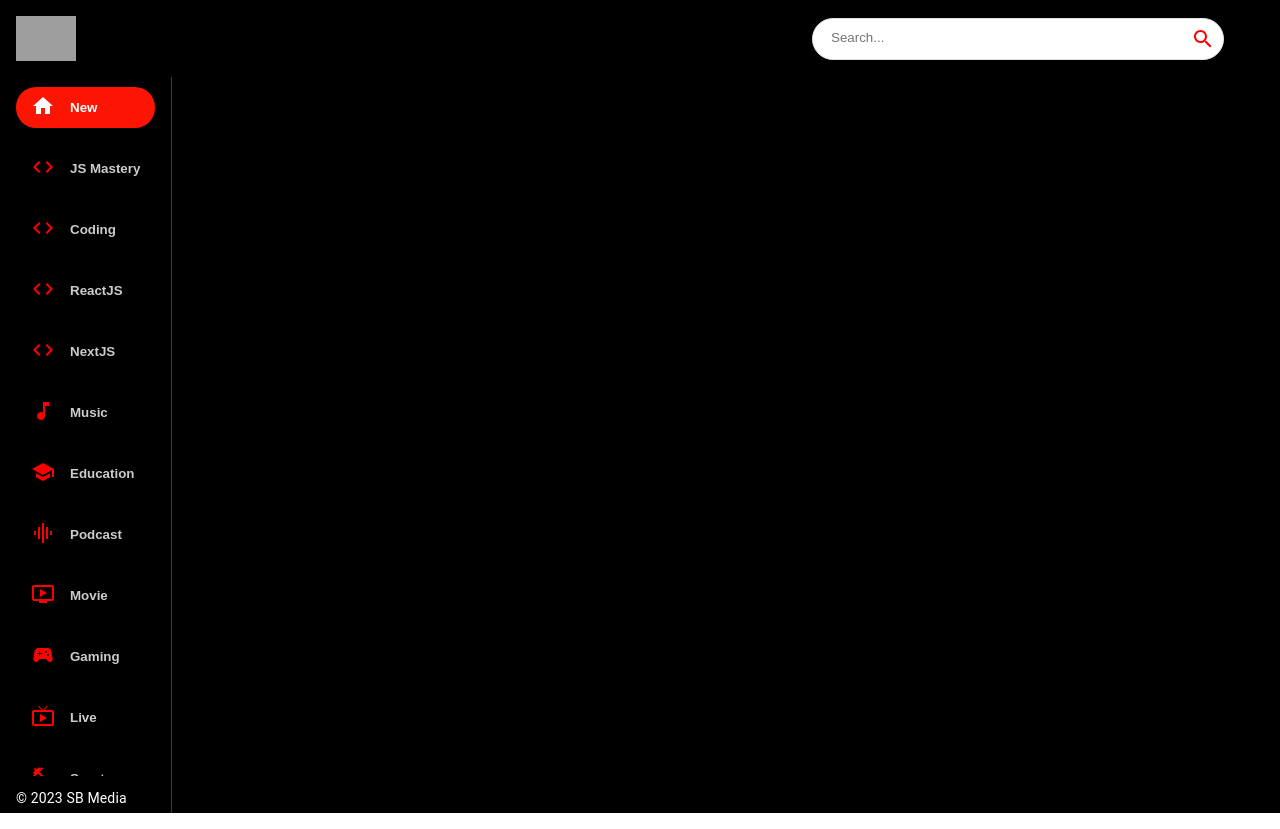
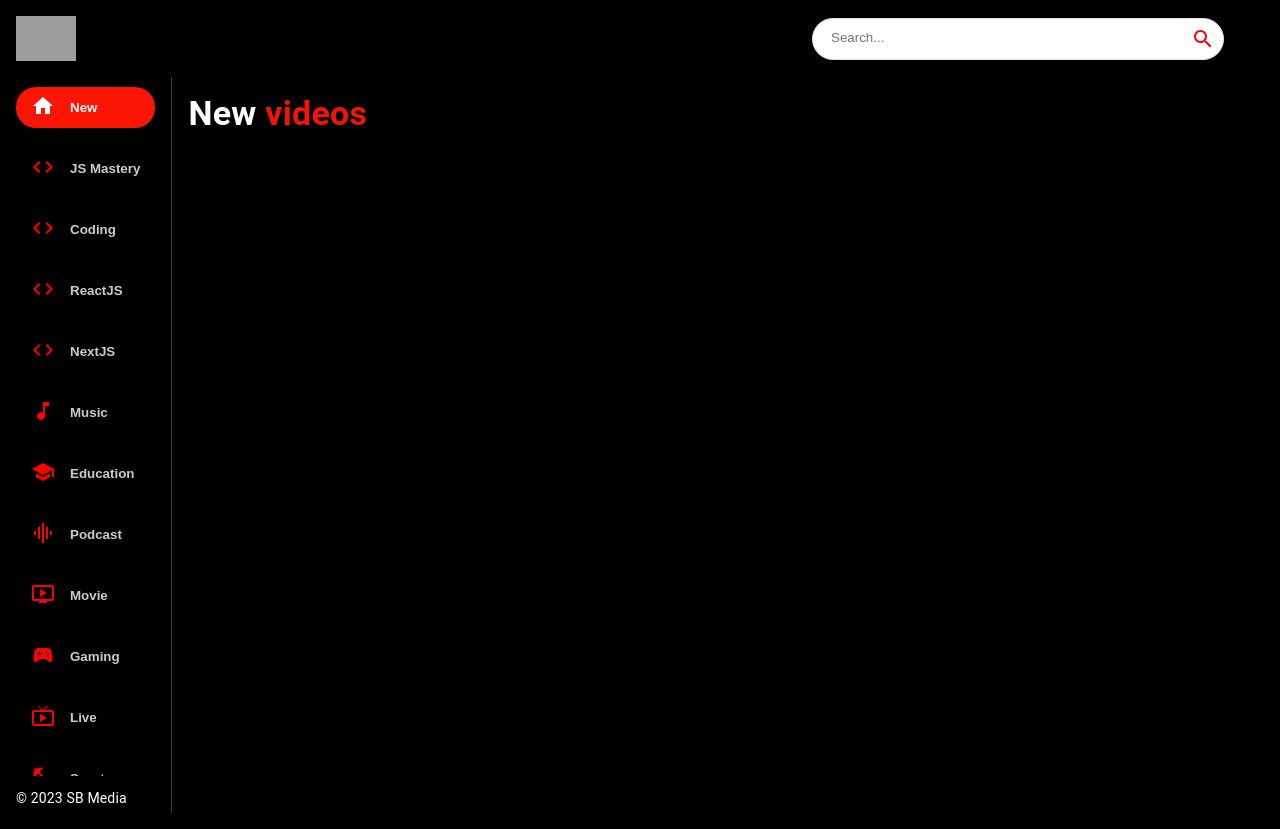
Before and after one commit to sasban9/youtube-clone, a React (Create React App) app: page / in a window 1280 px wide. Built offline with nearby package versions, Linux system fonts and the light colour scheme; grey boxes are pictures that could not be loaded.

Commit message:
Videos added to Feed

```diff
--- a/src/components/Feed.jsx
+++ b/src/components/Feed.jsx
@@ -1,19 +1,42 @@
-import { Box, Stack, Typography } from '@mui/material'
-import React from 'react'
-import SideBar from './SideBar'
+import { Box, Stack, Typography } from "@mui/material";
+import React from "react";
+import { SideBar, Videos } from "./";
 
 const Feed = () => {
   return (
-    <Stack sx={{ flexDirection: {sx: 'column', md: 'row'} }}>
-      <Box sx={{ height:{sx: 'auto', md: '92vh'}, borderRight: '1px solid #3d3d3d', px:{sx:0,md:2} }}>
+    <Stack sx={{ flexDirection: { sx: "column", md: "row" } }}>
+      <Box
+        sx={{
+          height: { sx: "auto", md: "92vh" },
+          borderRight: "1px solid #3d3d3d",
+          px: { sx: 0, md: 2 },
+        }}
+      >
         <SideBar></SideBar>
 
-        <Typography className='copyright' variant='body2' sx={{ mt:1.5, color:'#fff' }}>
+        <Typography
+          className="copyright"
+          variant="body2"
+          sx={{ mt: 1.5, color: "#fff" }}
+        >
           &copy; 2023 SB Media
         </Typography>
       </Box>
+
+      <Box p={2} sx={{ overflowY: "auto", height: "90vh", flex: 2 }}>
+        <Typography
+          variant="h4"
+          fontWeight="bold"
+          mb={2}
+          sx={{ color: "white" }}
+        >
+          New <span style={{ color: "#f31503" }}>videos</span>
+        </Typography>
+
+        <Videos videos={[]} />
+      </Box>
     </Stack>
-  )
-}
+  );
+};
 
-export default Feed
+export default Feed;
--- /dev/null
+++ b/src/components/Videos.jsx
@@ -0,0 +1,9 @@
+import React from 'react'
+
+const Videos = () => {
+  return (
+    <div>Videos</div>
+  )
+}
+
+export default Videos
--- a/src/components/index.js
+++ b/src/components/index.js
@@ -5,3 +5,4 @@
 export { default as SearchFeed } from './SearchFeed';
 export { default as SearchBar } from './SearchBar';
 export { default as SideBar } from './SideBar';
+export { default as Videos } from './Videos';
```
